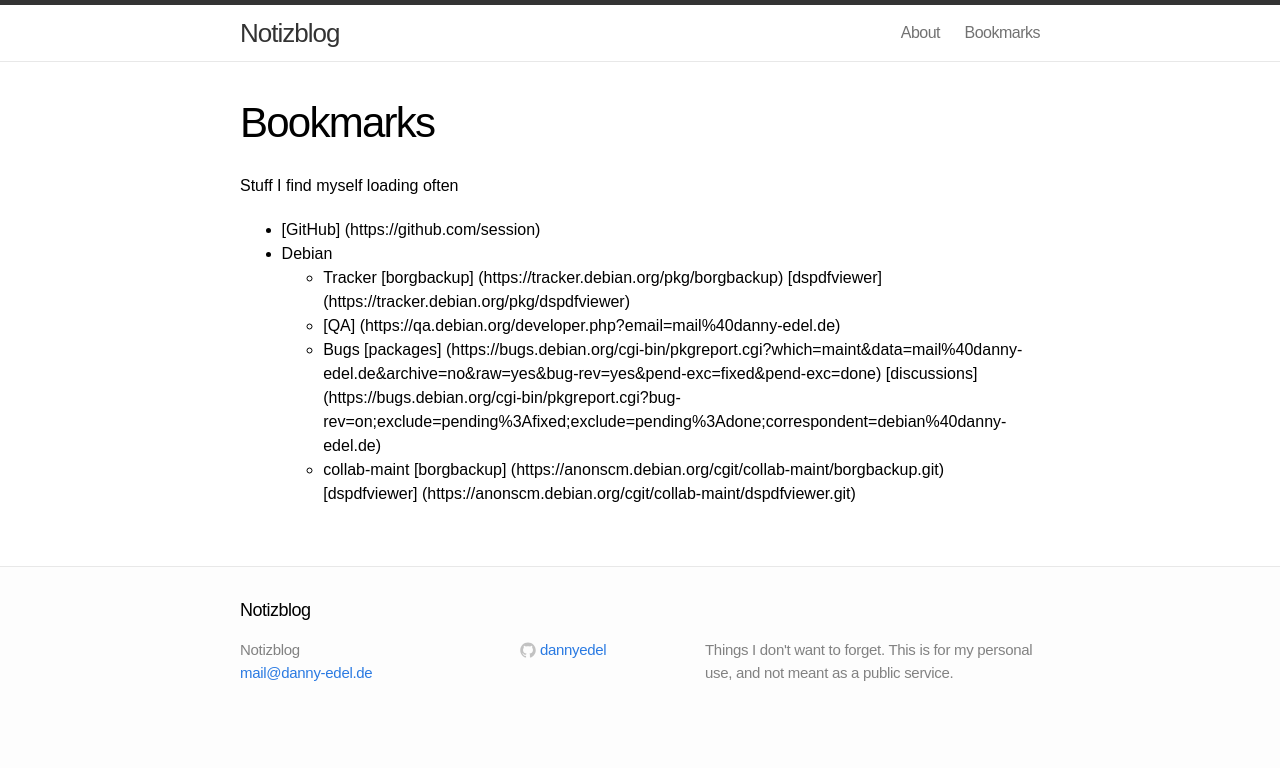
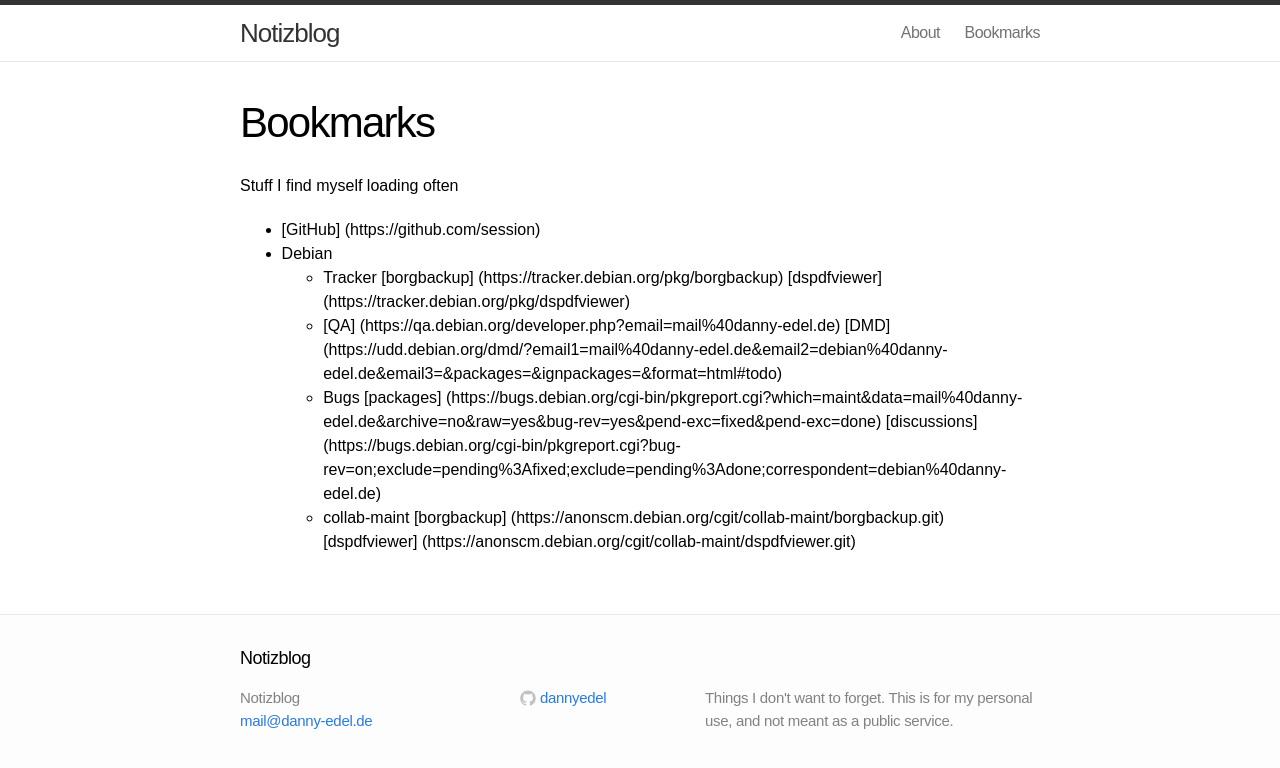
Before and after one commit to dannyedel/blog, a Jekyll site: the page built from bookmarks.md, in a window 1280 px wide. Shown: the top 768 px of the page. Built offline with Jekyll 4.4.1, drawn with Linux system fonts in a browser that asks for light colours; Markdown is read by kramdown in place of the engine named in the settings.

Commit message:
add DMD bookmark

```diff
--- a/bookmarks.md
+++ b/bookmarks.md
@@ -15,6 +15,8 @@ Stuff I find myself loading often
 (https://tracker.debian.org/pkg/dspdfviewer)
   * [QA]
 (https://qa.debian.org/developer.php?email=mail%40danny-edel.de)
+  [DMD]
+(https://udd.debian.org/dmd/?email1=mail%40danny-edel.de&email2=debian%40danny-edel.de&email3=&packages=&ignpackages=&format=html#todo)
   * Bugs
 [packages]
 (https://bugs.debian.org/cgi-bin/pkgreport.cgi?which=maint&data=mail%40danny-edel.de&archive=no&raw=yes&bug-rev=yes&pend-exc=fixed&pend-exc=done)
```
